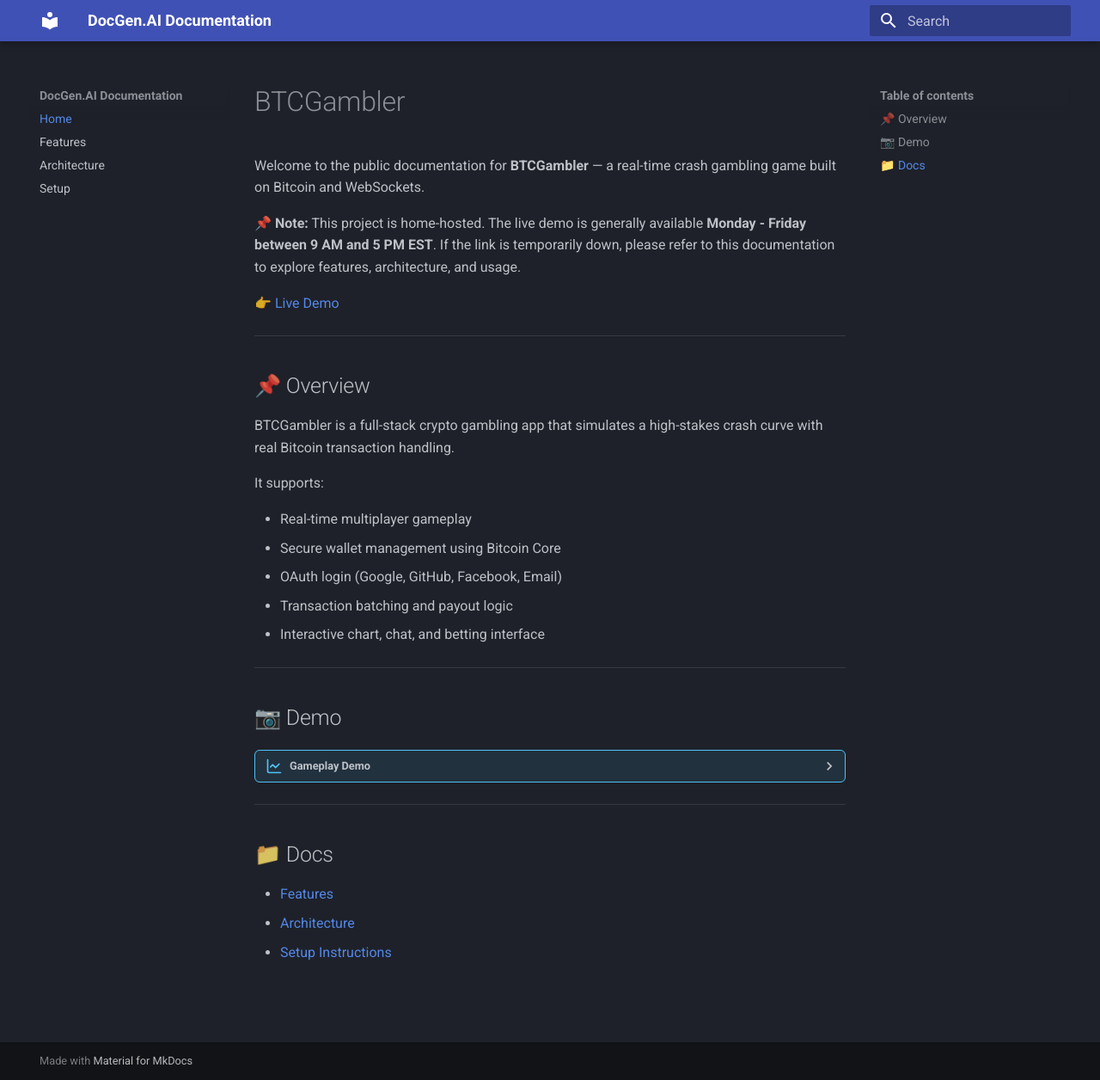
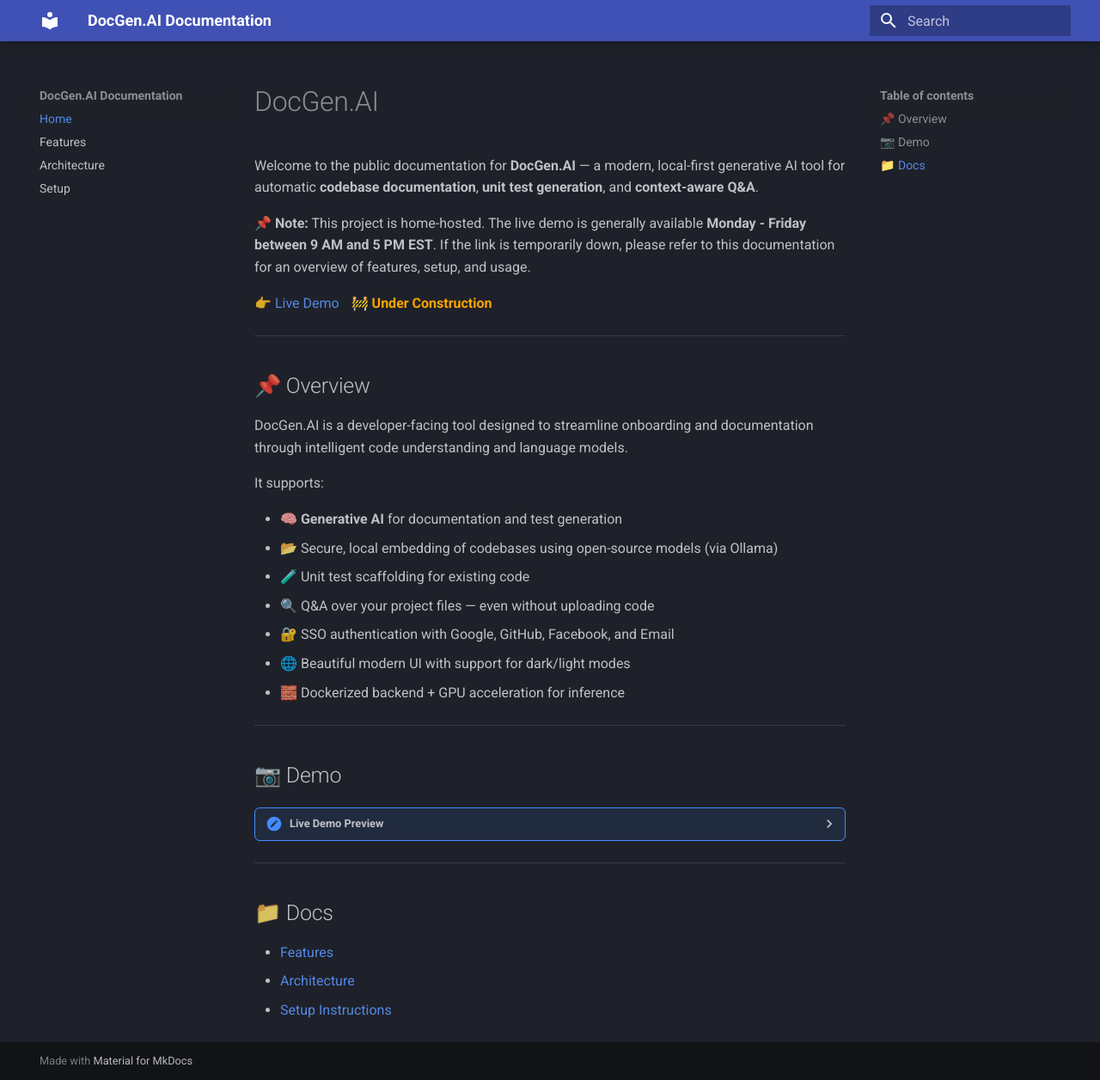
Before and after one commit to FarzamA/docgen.ai-docs, an MkDocs documentation site: the page built from docs/index.md, in a window 1280 px wide and 1256 px high. Shown: the whole window at 86% size. Built offline with MkDocs 1.6.1 and Material for MkDocs 9.7.7, drawn with Linux system fonts in a browser that asks for light colours.

Commit message:
add dynamic status indicator

```diff
--- a/docs/index.md
+++ b/docs/index.md
@@ -1,33 +1,36 @@
-# BTCGambler
+# DocGen.AI
 
-Welcome to the public documentation for **BTCGambler** — a real-time crash gambling game built on Bitcoin and WebSockets.
+Welcome to the public documentation for **DocGen.AI** — a modern, local-first generative AI tool for automatic **codebase documentation**, **unit test generation**, and **context-aware Q&A**.
 
-📌 **Note:** This project is home-hosted. The live demo is generally available **Monday - Friday between 9 AM and 5 PM EST**. If the link is temporarily down, please refer to this documentation to explore features, architecture, and usage.
+📌 **Note:** This project is home-hosted. The live demo is generally available **Monday - Friday between 9 AM and 5 PM EST**. If the link is temporarily down, please refer to this documentation for an overview of features, setup, and usage.
 
 👉 [Live Demo](https://docgenai.duckdns.org/login)
+<span id="app-status-indicator" style="margin-left: 10px; font-weight: bold;"></span>
 
 ---
 
 ## 📌 Overview
 
-BTCGambler is a full-stack crypto gambling app that simulates a high-stakes crash curve with real Bitcoin transaction handling.
+DocGen.AI is a developer-facing tool designed to streamline onboarding and documentation through intelligent code understanding and language models.
 
 It supports:
 
-- Real-time multiplayer gameplay
-- Secure wallet management using Bitcoin Core
-- OAuth login (Google, GitHub, Facebook, Email)
-- Transaction batching and payout logic
-- Interactive chart, chat, and betting interface
+- 🧠 **Generative AI** for documentation and test generation
+- 📂 Secure, local embedding of codebases using open-source models (via Ollama)
+- 🧪 Unit test scaffolding for existing code
+- 🔍 Q&A over your project files — even without uploading code
+- 🔐 SSO authentication with Google, GitHub, Facebook, and Email
+- 🌐 Beautiful modern UI with support for dark/light modes
+- 🧱 Dockerized backend + GPU acceleration for inference
 
 ---
 
 ## 📷 Demo
 
-??? chart-line "Gameplay Demo"
+??? sparkles "Live Demo Preview"
     <div style="display: flex; justify-content: center; margin: 1.5rem 0;">
         <video
-            src="media/mp4/crash_gameplay_demo.mp4"
+            src="media/mp4/docgen_demo.mp4"
             autoplay
             muted
             playsinline
@@ -35,7 +38,6 @@
             style="max-width: 100%; border-radius: 12px;">
         </video>
     </div>
-<!-- ![Crash Gameplay](media/crash_demo.gif) -->
 
 ---
 
--- /dev/null
+++ b/docs/javascript/maintainence-check.js
@@ -0,0 +1,34 @@
+document.addEventListener("DOMContentLoaded", () => {
+  const urlToCheck = "https://docgenai.duckdns.org/login";
+  const statusEl = document.getElementById("app-status-indicator");
+  if (!statusEl) return;
+
+  statusEl.style.fontWeight = "bold";
+  statusEl.style.marginLeft = "10px";
+
+  function updateStatus(indicator, color, label) {
+    statusEl.textContent = `${indicator} ${label}`;
+    statusEl.style.color = color;
+  }
+
+  async function checkStatus() {
+    updateStatus("⏳", "gray", "Checking status...");
+
+    try {
+      const res = await fetch(urlToCheck, { method: "GET" });
+
+      // Handle specific HTTP status codes
+      if (!res.ok || res.status >= 400) {
+        updateStatus("🚧", "orange", "Under Construction");
+      } else {
+        updateStatus("🟢", "limegreen", "Online");
+      }
+    } catch (err) {
+      // Handle network errors
+      updateStatus("🚧", "orange", "Under Construction");
+    }
+  }
+
+  checkStatus();
+  setInterval(checkStatus, 60_000);
+});
--- a/mkdocs.yml
+++ b/mkdocs.yml
@@ -15,4 +15,4 @@
 extra_css:
   - stylesheets/custom-admonitions.css
 extra_javascript:
-  - javascripts/auto-play-video.js
+  - javascript/maintainence-check.js
```
Also changed, not shown: docs/javascript/auto-play-video.js (deleted, +0 -21 lines).
